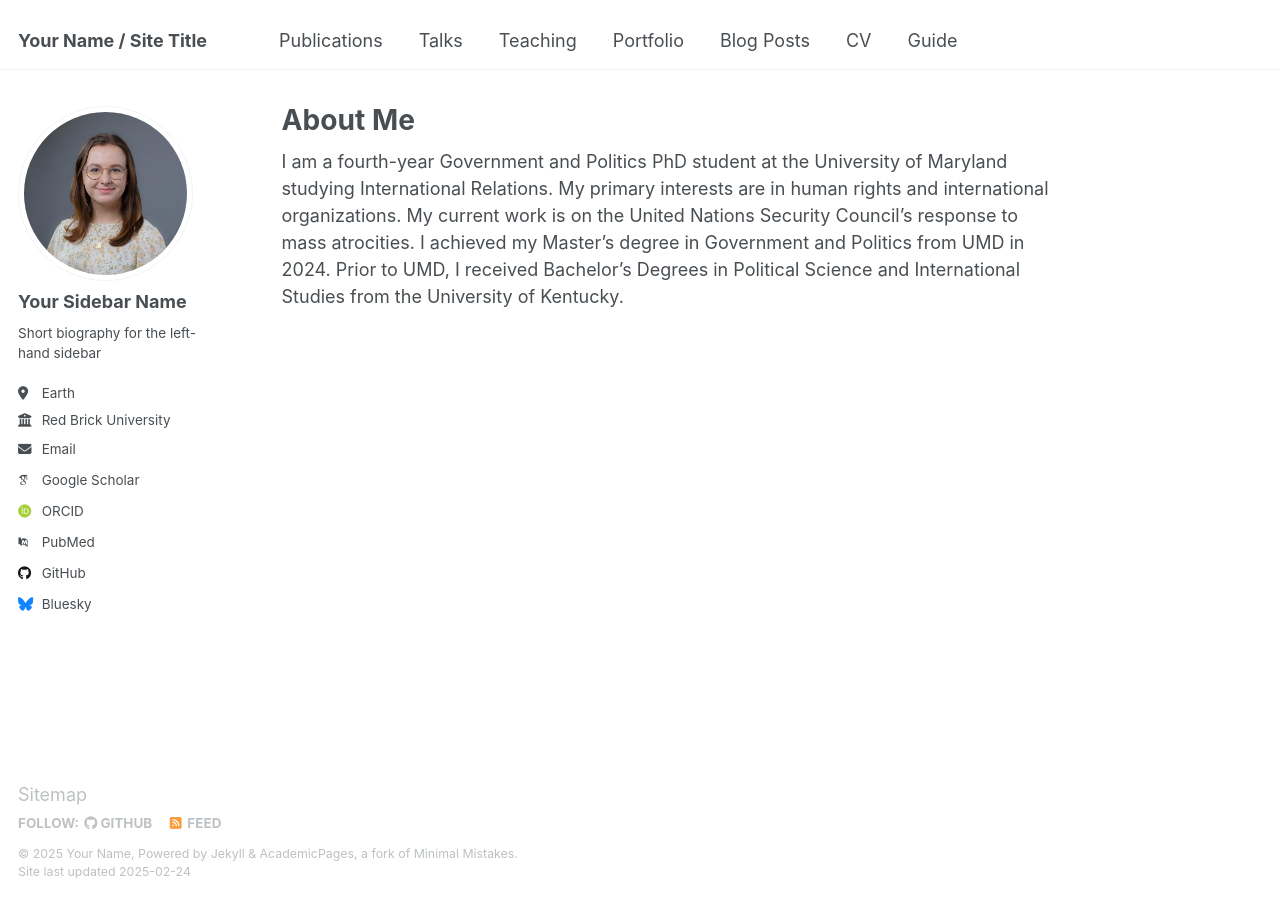
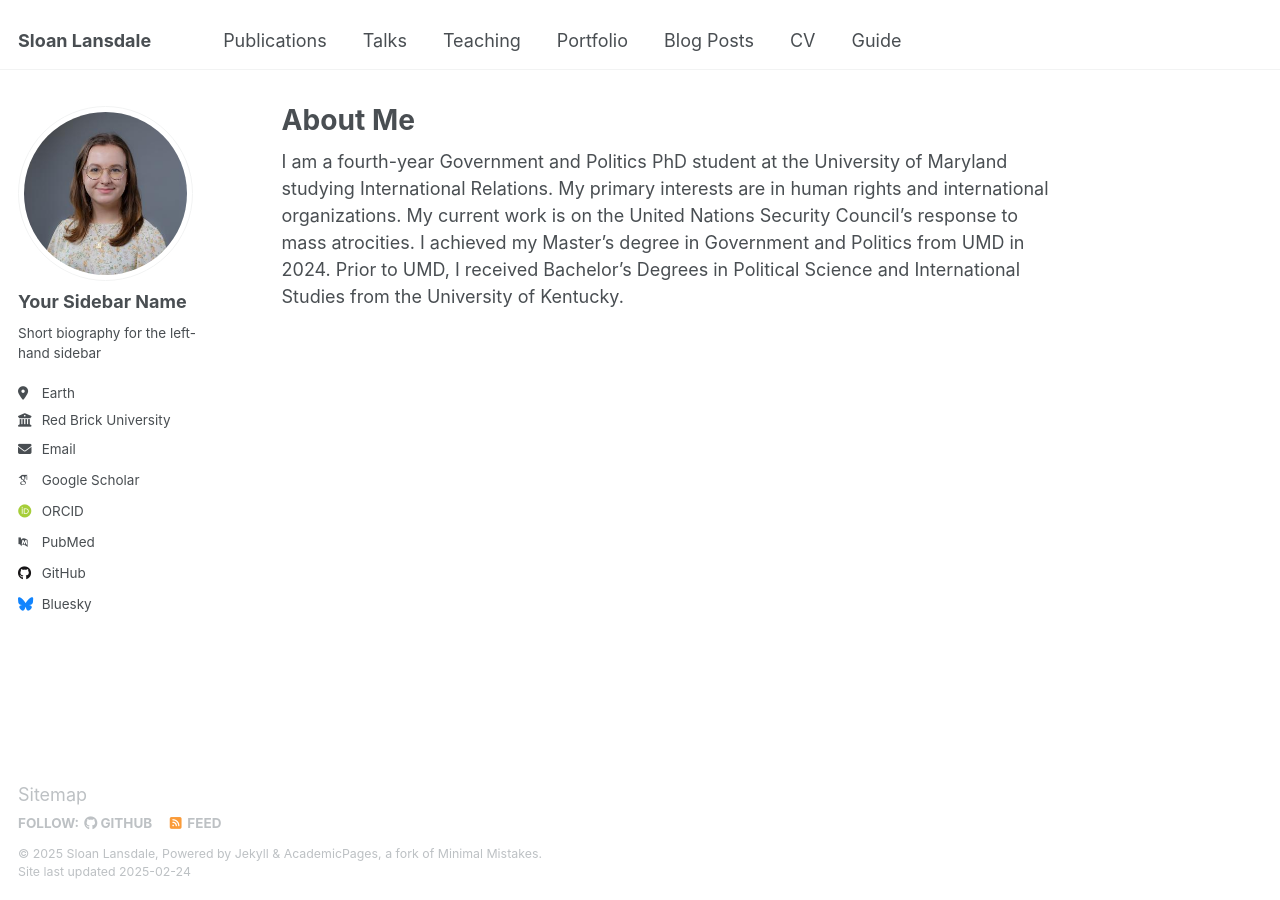
Before and after one commit to slansdale/slansdale.github.io, a Jekyll site: the page built from _pages/about.md, in a window 1280 px wide. Built offline with Jekyll 4.4.1, drawn with Linux system fonts in a browser that asks for light colours; some web fonts are replaced.

Commit message:
Update _config.yml

```diff
--- a/_config.yml
+++ b/_config.yml
@@ -9,10 +9,10 @@
 # Basic Site Settings
 locale                   : "en-US"
 site_theme               : "default"
-title                    : "Your Name / Site Title"
+title                    : "Sloan Lansdale"
 title_separator          : "-"
-name                     : &name "Your Name"
-description              : &description "personal description"
+name                     : &name "Sloan Lansdale"
+description              : &description "PhD Student, University of Maryland"
 url                      : https://academicpages.github.io # the base hostname & protocol for your site e.g. "https://[your GitHub username].github.io"
 baseurl                  : "" # the subpath of your site, e.g. "/blog"
 repository               : "academicpages/academicpages.github.io"
```
